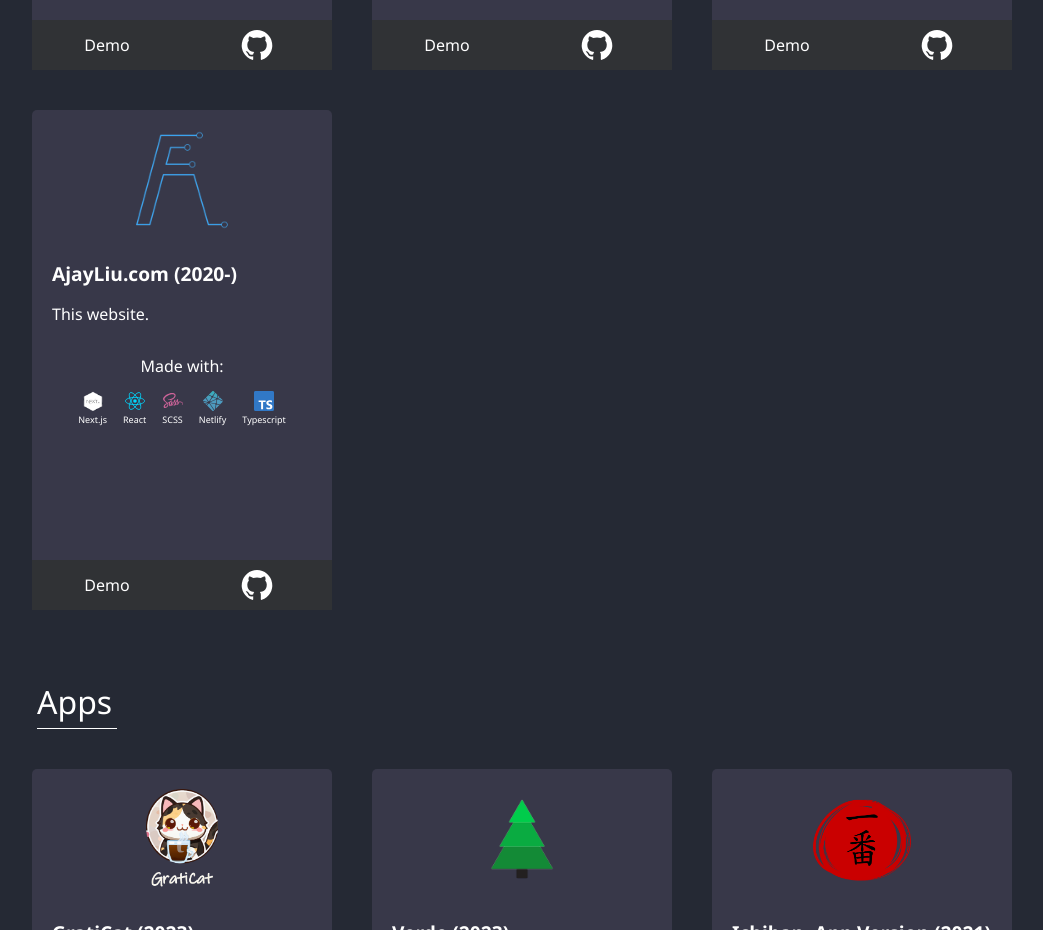
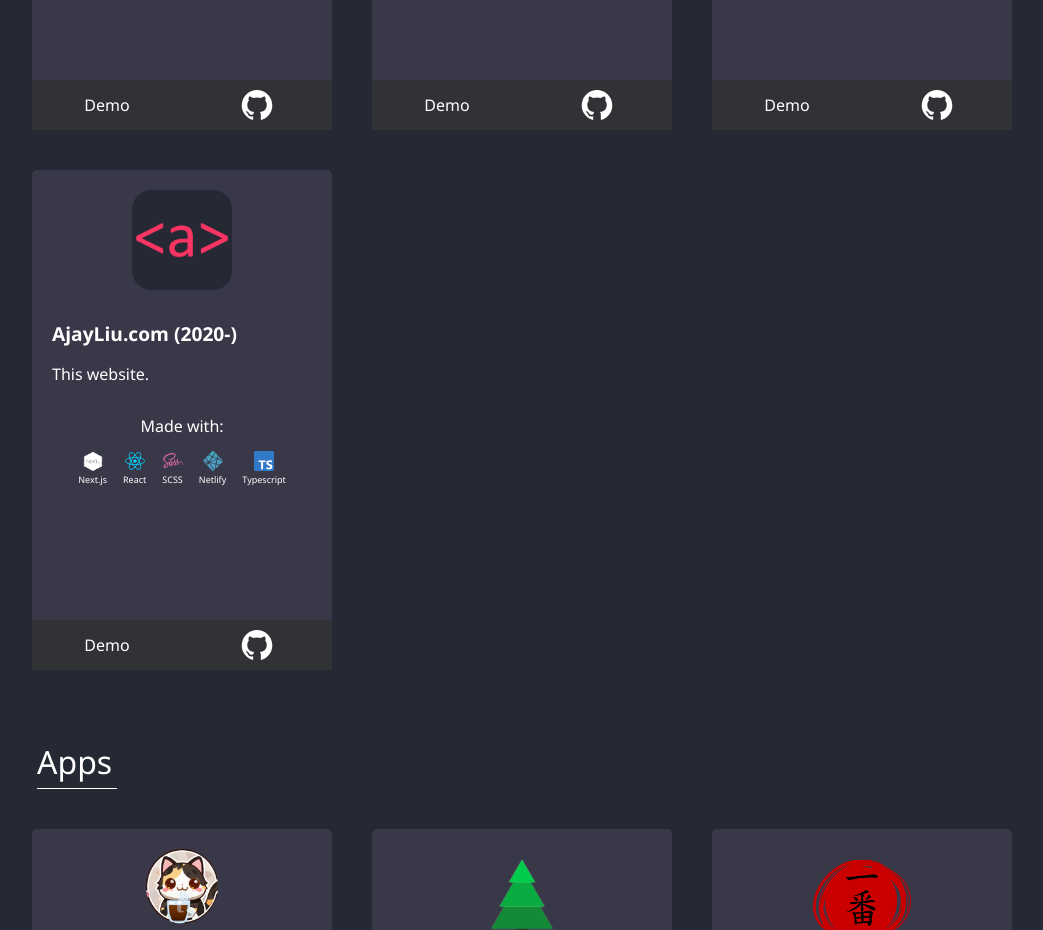
Before and after one commit to AjayLiu/ajayliu.com, a Next.js app: page /games in a window 1280 px wide. Shown: the part 3400-4330 px from the top of the page, without its empty margins (52-1095 px from the left). Built offline with nearby package versions, Linux system fonts and the light colour scheme.

Commit message:
New image for ajayliu.com project and added 100px margin-top for all sections

```diff
--- a/src/components/About/About.module.scss
+++ b/src/components/About/About.module.scss
@@ -1,7 +1,7 @@
 @import "@styles/mixins";
 
 #aboutSection {
-  margin-top: 0;
+  margin-top: 100px;
 }
 
 #about {
--- a/src/components/Contact/Contact.tsx
+++ b/src/components/Contact/Contact.tsx
@@ -99,7 +99,7 @@ const Contact: React.FC<Props> = (props) => {
   const sendCooldown = 60 * 1000; // 1 minute cooldown
 
   return (
-    <section>
+    <section style={{ marginTop: "100px" }}>
       <h2 className="sectionTitle">Contact</h2>
       <div className={styles.contact}>
         <div className={styles.gmailInfo}>
--- a/src/components/FAQ.tsx
+++ b/src/components/FAQ.tsx
@@ -8,7 +8,7 @@ import {
 
 const FAQ: React.FC = () => {
   return (
-    <>
+    <section style={{ marginTop: "100px" }}>
       <h2 className="sectionTitle">Q&A</h2>
       <Accordion allowZeroExpanded allowMultipleExpanded>
         <AccordionItem>
@@ -103,7 +103,7 @@ const FAQ: React.FC = () => {
           </AccordionItemPanel>
         </AccordionItem>
       </Accordion>
-    </>
+    </section>
   );
 };
 
--- a/src/components/Projects/Projects.tsx
+++ b/src/components/Projects/Projects.tsx
@@ -116,7 +116,7 @@ const Projects: React.FC = () => {
   );
 
   return (
-    <section>
+    <section style={{ marginTop: "100px" }}>
       <h2 className="sectionTitle">Projects</h2>
       <div className={styles.demoReel}>
         <iframe
@@ -206,7 +206,7 @@ const Projects: React.FC = () => {
             madeWith={findSkillsWithNames(["React", "Netlify", "Javascript"])}
           />
           <ProjectItem
-            image="/img/logothin.png"
+            image="/img/icon-round.png"
             title="AjayLiu.com (2020-)"
             link="https://ajayliu.com/"
             githubLink="https://github.com/AjayLiu/ajayliu.com"
--- a/src/components/Skills/Skills.tsx
+++ b/src/components/Skills/Skills.tsx
@@ -4,7 +4,7 @@ import skills from "public/SkillList";
 
 const Skills: React.FC = () => {
   return (
-    <section>
+    <section style={{ marginTop: "100px" }}>
       <h2 className="sectionTitle">I use...</h2>
       <div className={styles.skills}>
         <p className={styles.categoryTitle}>My favorites:</p>
--- a/src/pages/index.tsx
+++ b/src/pages/index.tsx
@@ -37,7 +37,7 @@ const Home: React.FC = () => {
           <Skills />
           <Contact email="contact@ajayliu.com" />
           <FAQ />
-          <div style={{ margin: "100px 40px 0px", fontStyle: "italic" }}>
+          <div style={{ margin: "200px 40px 0px", fontStyle: "italic" }}>
             <p>
               psst... there's a secret link you can click somewhere on this page
               ;)
```
